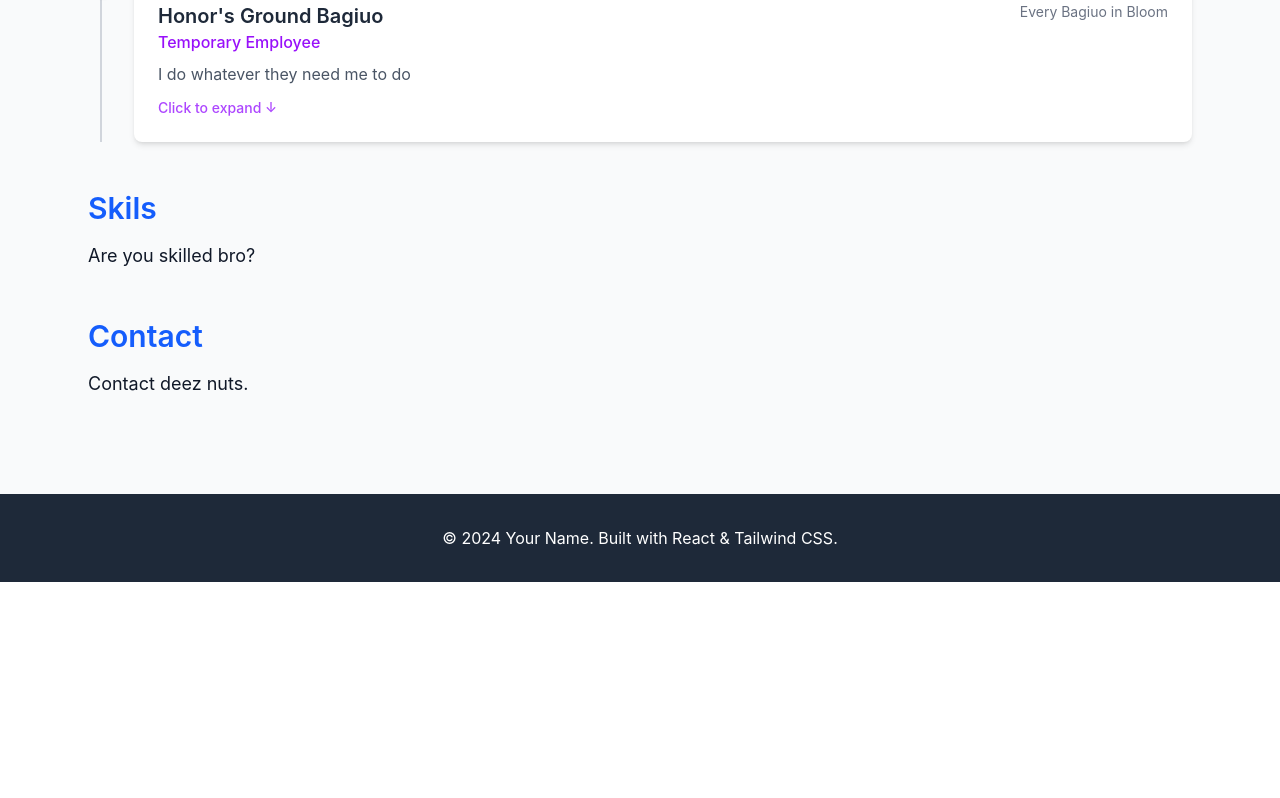
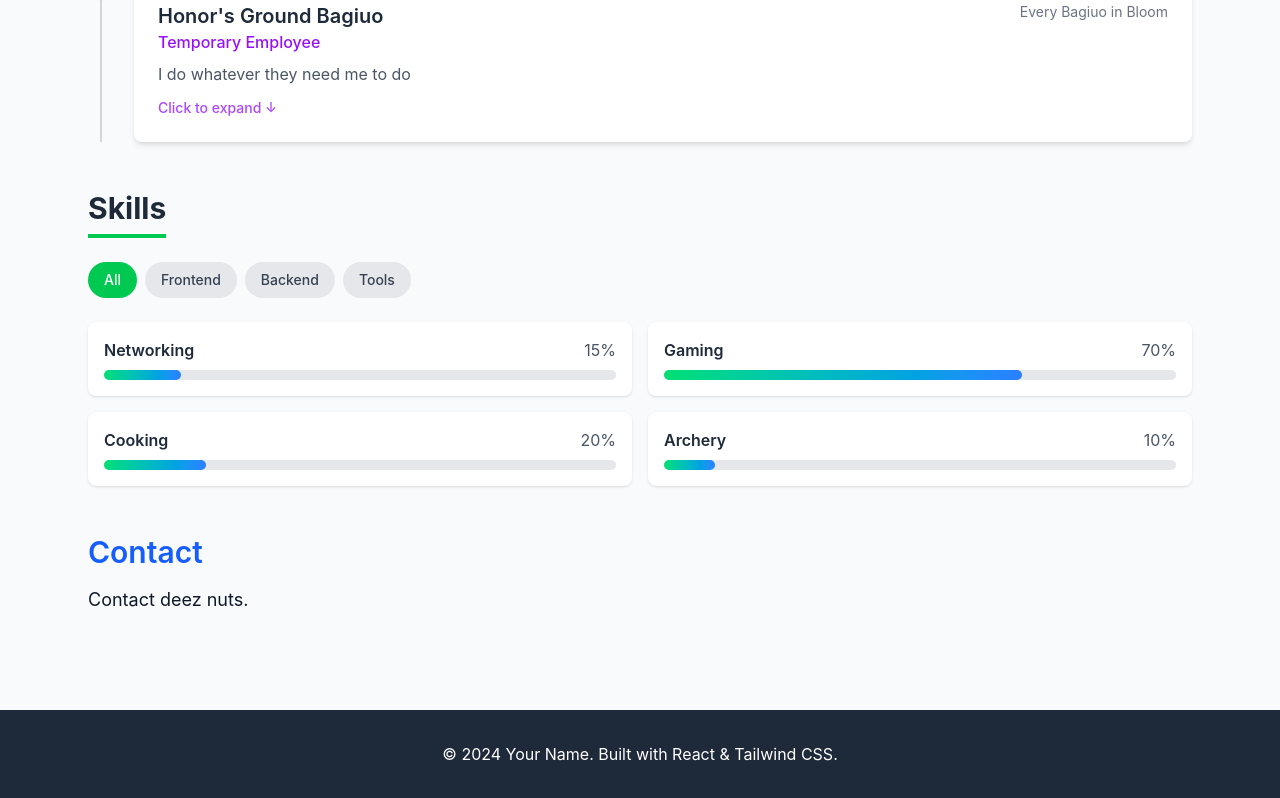
Before and after one commit to Rinksu-lynx/Castillo-Final_Project, a React (Vite) app: page / in a window 1280 px wide. Shown: the part 635-1433 px from the top of the page. Before the commit the page ends 1217 px from the top, so only its background shows below. Built offline with nearby package versions, Linux system fonts and the light colour scheme.

Commit message:
Skills edit

```diff
--- a/src/components/Skills.jsx
+++ b/src/components/Skills.jsx
@@ -1,12 +1,56 @@
-import React from 'react'
+import React, { useState } from 'react';
 
-function Skills() {
-    return (
-    <section className="my-12">
-      <h2 className="text-3xl font-semibold text-blue-600">Skils</h2>
-      <p className="text-lg mt-4">Are you skilled bro?</p>
+const Skills = () => {
+  const [filter, setFilter] = useState('all');
+
+  const skills = [
+    { name: "Networking", level: 15, category: "Barely Passing" },
+    { name: "Gaming", level: 70, category: "Sweaty Casual" },
+    { name: "Cooking", level: 20, category: "Doesn't burn the house down" },
+    { name: "Archery", level: 10, category: "Rookie" },
+
+  ];
+
+  const filteredSkills = filter === 'all' ? skills : skills.filter(s => s.category === filter);
+
+  return (
+    <section id="skills" className="my-12 scroll-mt-20">
+      <h2 className="text-3xl font-bold text-gray-800 mb-6 border-b-4 border-green-500 inline-block pb-2">Skills</h2>
+
+      <div className="flex gap-2 mb-6 flex-wrap">
+        {['all', 'frontend', 'backend', 'tools'].map((cat) => (
+          <button
+            key={cat}
+            onClick={() => setFilter(cat)}
+            className={`px-4 py-2 rounded-full text-sm font-medium transition-colors ${
+              filter === cat
+                ? 'bg-green-500 text-white'
+                : 'bg-gray-200 text-gray-700 hover:bg-gray-300'
+            }`}
+          >
+            {cat.charAt(0).toUpperCase() + cat.slice(1)}
+          </button>
+        ))}
+      </div>
+
+      <div className="grid grid-cols-1 md:grid-cols-2 gap-4">
+        {filteredSkills.map((skill, index) => (
+          <div key={index} className="bg-white p-4 rounded-lg shadow">
+            <div className="flex justify-between mb-2">
+              <span className="font-semibold text-gray-800">{skill.name}</span>
+              <span className="text-gray-600">{skill.level}%</span>
+            </div>
+            <div className="w-full bg-gray-200 rounded-full h-2.5">
+              <div
+                className="bg-gradient-to-r from-green-400 to-blue-500 h-2.5 rounded-full transition-all duration-1000 ease-out"
+                style={{ width: `${skill.level}%` }}
+              ></div>
+            </div>
+          </div>
+        ))}
+      </div>
     </section>
   );
-}
+};
 
-export default Skills
+export default Skills;
```
